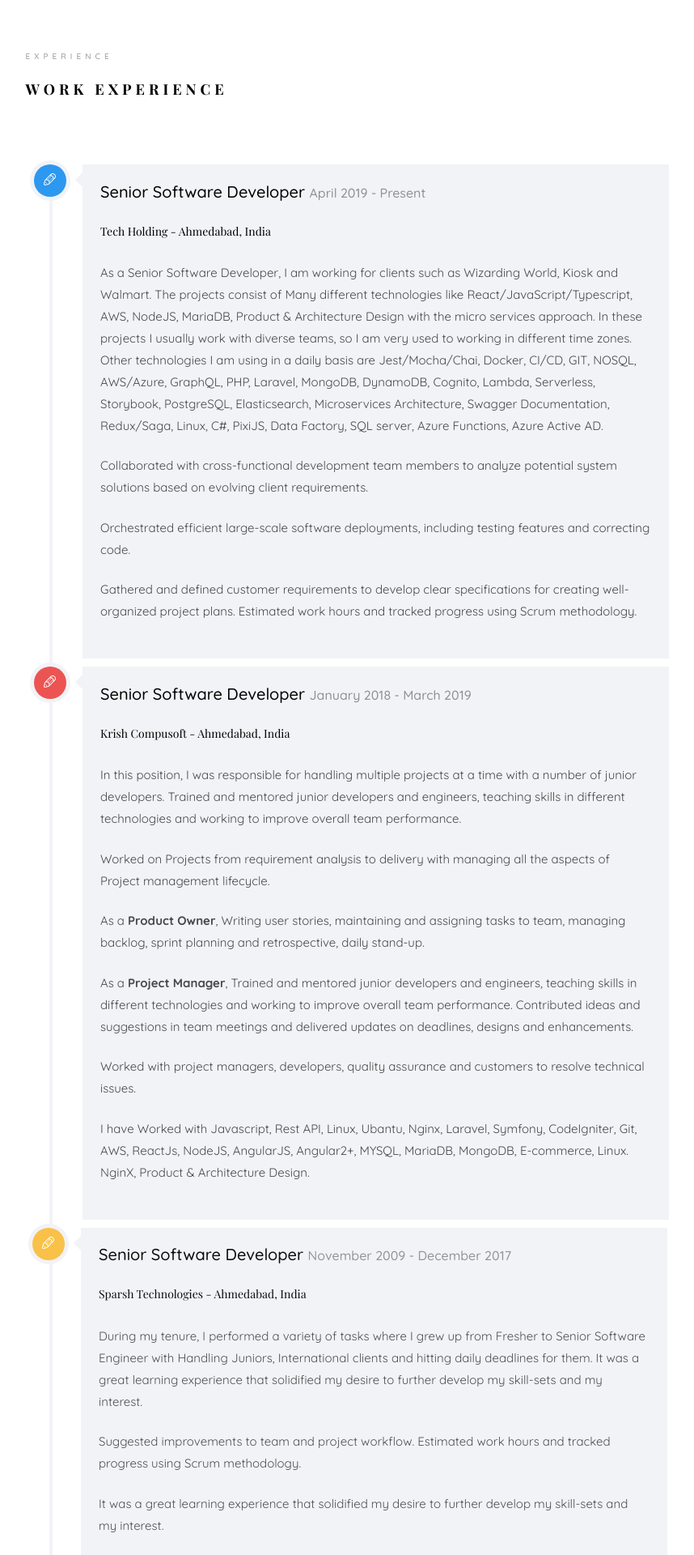
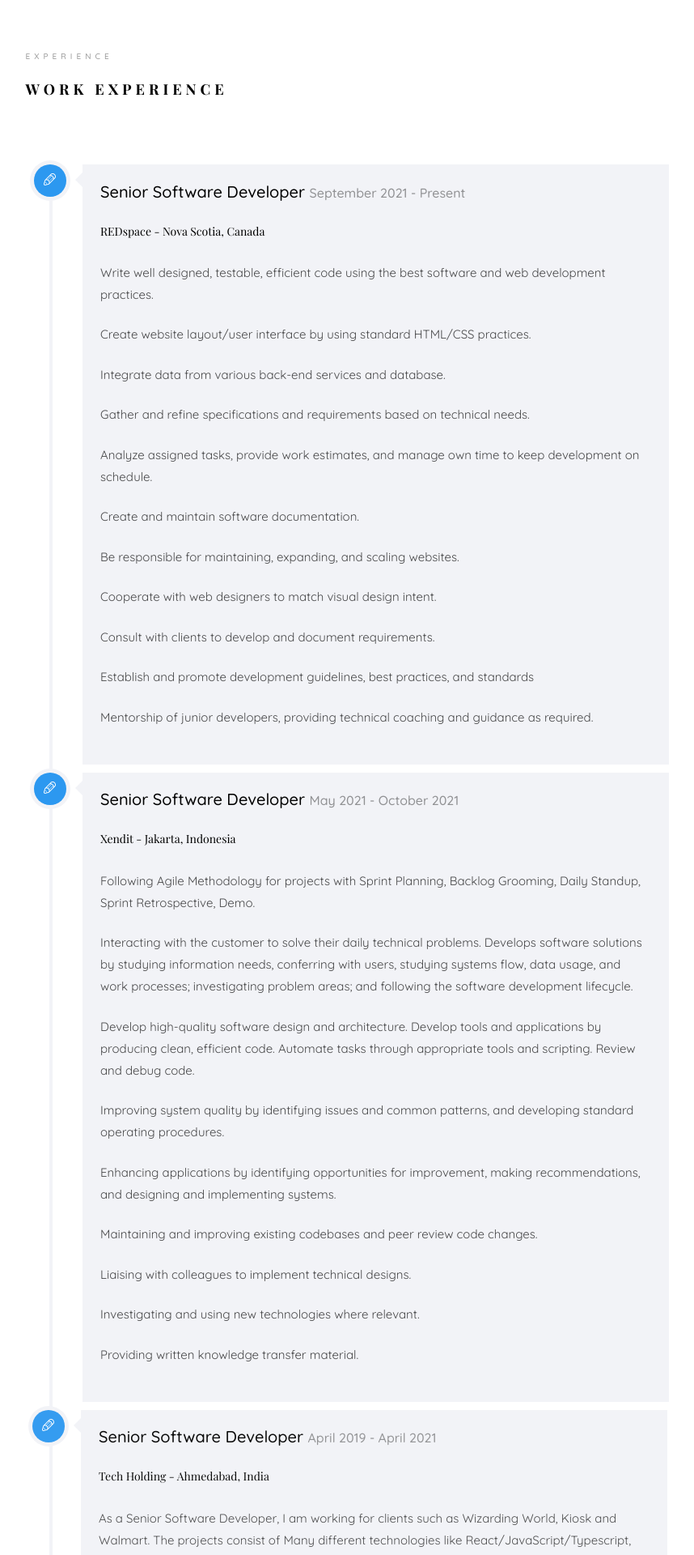
Before and after one commit to brijal1987/brijalsavaliya, a PHP site: page / in a window 1280 px wide. Shown: the part 4400-6320 px from the top of the page at 81% size, without its empty margins (361-1219 px from the left). Run offline with PHP 8.4, Linux system fonts and the light colour scheme; some libraries are stand-ins or nearby versions; some web fonts are replaced.

Commit message:
Update index.php

```diff
--- a/index.php
+++ b/index.php
@@ -100,7 +100,7 @@
 					   				<div class="slider-text-inner js-fullheight">
 					   					<div class="desc">
 						   					<h1>Hi! <br>Brijal Savaliya</h1>
-											<p><a target="_blank" href="https://drive.google.com/file/d/1rm_mhvUbFjbDsms40b6Dzg5L8kyviEzl/view" class="btn btn-primary btn-learn">Download CV <i class="icon-download4"></i></a></p>
+											<p><a target="_blank" href="https://drive.google.com/file/d/1TI3zY8jOa3LDWawg5dBljCNdeSRXDjAq/view" class="btn btn-primary btn-learn">Download CV <i class="icon-download4"></i></a></p>
 										</div>
 					   				</div>
 					   			</div>
@@ -137,7 +137,7 @@
 										<span class="heading-meta">About Me</span>
 										<h2 class="colorlib-heading">Who Am I?</h2>
 										<p><strong>My name is Brijal Savaliya</strong> and I am from Ahmedabad, Gujarat. Currently I am working as Senior Software developer with Tech Holding, Ahmedabad.</p>
-										<p>As an Experienced Full Stack Developer with almost 10 years of experience using different technologies, I have managed all aspects of the development process for small to medium-sized companies.</p>
+										<p>As an Experienced Full Stack Developer with almost 12 years of experience using different technologies, I have managed all aspects of the development process for small to medium-sized companies.</p>
 										<p>I believe I possess the skills, qualifications and vital experience necessary to make a very profound contribution to business operation with great communication skills. In my current and previous roles I have delivered substantial improvements in creating high quality systems and streamlining operations, resulting in improved revenue, increased profits, and a high rate of client satisfaction.</p>
 										<p>With strong interpersonal skills. I work efficiently both as an individual contributor as well as along with a team. I seek new challenges and try to think out-of-the-box while looking for creative solutions to a given problem.</p>
 										<p>Besides the details given in my resume, I believe in character, values, vision, and action. I am a quick learner and believe in learning from my mistakes for I strongly feel that this virtue will take me ahead in life and career.</p>
@@ -582,7 +582,55 @@
 					               </div>
 
 					               <div class="timeline-label">
-									  <h2><a href="#">Senior Software Developer</a> <span>April 2019 - Present</span></h2>
+							  <h2><a href="#">Senior Software Developer</a> <span>September 2021 - Present</span></h2>
+							  <h5>REDspace - Nova Scotia, Canada</h5>
+							<p>Write well designed, testable, efficient code using the best software and web development practices.</p>
+							<p>Create website layout/user interface by using standard HTML/CSS practices.</p>
+							<p>Integrate data from various back-end services and database.</p>
+							<p>Gather and refine specifications and requirements based on technical needs.</p>
+							<p>Analyze assigned tasks, provide work estimates, and manage own time to keep development on schedule.</p>
+							<p>Create and maintain software documentation.</p>
+							<p>Be responsible for maintaining, expanding, and scaling websites.</p>
+							<p>Cooperate with web designers to match visual design intent.</p>
+							<p>Consult with clients to develop and document requirements.</p>
+							<p>Establish and promote development guidelines, best practices, and standards</p>
+							<p>Mentorship of junior developers, providing technical coaching and guidance as required.</p>
+					               </div>
+					            </div>
+					         </article>
+
+						 <article class="timeline-entry animate-box" data-animate-effect="fadeInLeft">
+					            <div class="timeline-entry-inner">
+
+					               <div class="timeline-icon color-1">
+					                  <i class="icon-pen2"></i>
+					               </div>
+
+					               <div class="timeline-label">
+							  <h2><a href="#">Senior Software Developer</a> <span>May 2021 - October 2021</span></h2>
+							  <h5>Xendit - Jakarta, Indonesia</h5>
+							<p>Following Agile Methodology for projects with Sprint Planning, Backlog Grooming, Daily Standup, Sprint Retrospective, Demo.</p>
+							<p>Interacting with the customer to solve their daily technical problems. Develops software solutions by studying information needs, conferring with users, studying systems flow, data usage, and work processes; investigating problem areas; and following the software development lifecycle.</p>
+							<p>Develop high-quality software design and architecture. Develop tools and applications by producing clean, efficient code. Automate tasks through appropriate tools and scripting. Review and debug code.</p>
+							<p>Improving system quality by identifying issues and common patterns, and developing standard operating procedures.</p>
+							<p>Enhancing applications by identifying opportunities for improvement, making recommendations, and designing and implementing systems.</p>
+							<p>Maintaining and improving existing codebases and peer review code changes.</p>
+							<p>Liaising with colleagues to implement technical designs.</p>
+							<p>Investigating and using new technologies where relevant.</p>
+							<p>Providing written knowledge transfer material.</p>
+					               </div>
+					            </div>
+					         </article>
+
+						 <article class="timeline-entry animate-box" data-animate-effect="fadeInLeft">
+					            <div class="timeline-entry-inner">
+
+					               <div class="timeline-icon color-1">
+					                  <i class="icon-pen2"></i>
+					               </div>
+
+					               <div class="timeline-label">
+									  <h2><a href="#">Senior Software Developer</a> <span>April 2019 - April 2021</span></h2>
 									  <h5>Tech Holding - Ahmedabad, India</h5>
 					                  	<p>As a Senior Software Developer, I am working for clients such as Wizarding World, Kiosk and Walmart. The projects consist of Many different technologies like  React/JavaScript/Typescript, AWS, NodeJS, MariaDB, Product & Architecture Design with the micro services approach. In these projects I usually work with diverse teams, so I am very used to working in different time zones. Other technologies I am using in a daily basis are Jest/Mocha/Chai, Docker, CI/CD, GIT, NOSQL, AWS/Azure, GraphQL, PHP, Laravel, MongoDB, DynamoDB, Cognito, Lambda, Serverless, Storybook, PostgreSQL, Elasticsearch, Microservices Architecture, Swagger Documentation, Redux/Saga, Linux, C#, PixiJS, Data Factory, SQL server, Azure Functions, Azure Active AD.</p>
 										<p>Collaborated with cross-functional development team members to analyze potential system solutions based on evolving client requirements.</p>
```
